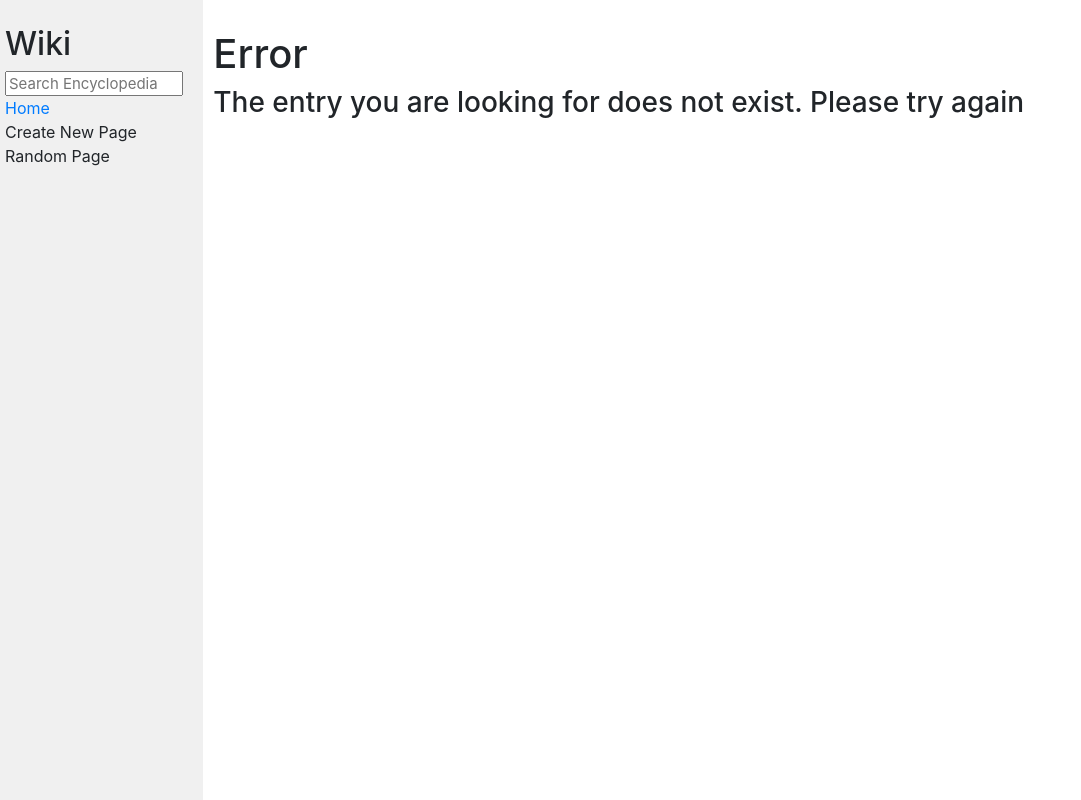
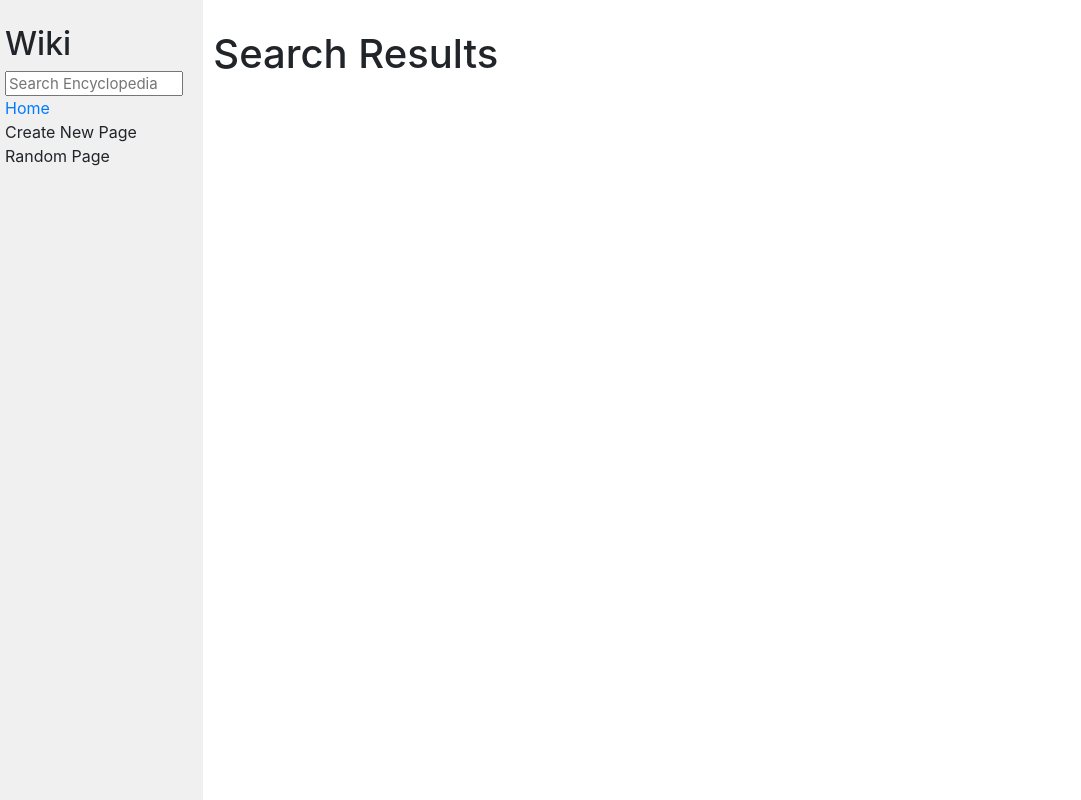
Before and after one commit to bitTorin/wiki, a Django app: page /search in a window 1280 px wide. Shown: the whole page, without its empty margins (0-1081 px from the left). Run offline with Django 3.2, Linux system fonts and the light colour scheme; some libraries are stand-ins or nearby versions.

Commit message:
fixed /wiki url handler and search url template

```diff
--- a/encyclopedia/templates/encyclopedia/layout.html
+++ b/encyclopedia/templates/encyclopedia/layout.html
@@ -13,7 +13,7 @@
             <div class="sidebar col-lg-2 col-md-3">
                 <h2>Wiki</h2>
                 <form action="{% url 'search' %}">
-                    <input autocomplete="off" class="search" type="text" name="inquiry" placeholder="Search Encyclopedia">
+                    <input autocomplete="off" class="search" type="text" name="q" placeholder="Search Encyclopedia">
                 </form>
                 <div>
                     <a href="{% url 'index' %}">Home</a>
--- a/encyclopedia/templates/encyclopedia/search.html
+++ b/encyclopedia/templates/encyclopedia/search.html
@@ -7,10 +7,15 @@
 {% block body %}
     <h1>Search Results</h1>
 
-    <ul>
-        {% for entry in results %}
-            <li><a href="wiki/{{ entry }}">{{ entry }}</a></li>
+    <!-- {% if inquiry != entry %} -->
+      <ul>
+        {% for entry in entries %}
+          <li><a href="wiki/{{ entry }}">{{ entry }}</a></li>
         {% endfor %}
-    </ul>
+      </ul>
+    <!-- {% else %}
+      <h1>Error</h1>
+      <h3>The entry you are looking for does not exist. Please try again</h3>
+    {% endif %} -->
 
 {% endblock %}
--- a/encyclopedia/urls.py
+++ b/encyclopedia/urls.py
@@ -4,6 +4,6 @@ from . import views
 
 urlpatterns = [
     path("", views.index, name="index"),
-    path("<str:title>", views.entry, name="entry"),
+    path("wiki/<str:title>", views.entry, name="entry"),
     path("search", views.search, name="search")
 ]
--- a/encyclopedia/views.py
+++ b/encyclopedia/views.py
@@ -4,6 +4,8 @@ from django.shortcuts import render
 from django.urls import reverse
 
 from . import util
+
+entries = []
 
 class SearchForm(forms.Form):
     inquiry = forms.CharField(label="inquiry")
@@ -24,22 +26,14 @@ def entry(request, title):
     })
 
 def search(request):
-    form = SearchForm(request.POST)
-    if form.is_valid():
-        inquiry = form.cleaned_data["inquiry"]
-        entries = util.list_entries()
-        for entry in entries:
-            if inquiry == entry:
-                title = inquiry.capitalize
-                return HttpResponseRedirect(reverse("title:entry"))
-            else:
-                return render(request, "encyclopedia/search.html", {
-                "results": util.list_entries(entry)
-                })
-    else:
-        return render(request, "encyclopedia/index.html", {
-            "form": NewTaskForm()
-        })
+    entries = util.list_entries()
+    inquiry = request.GET.get("q","")
+    if inquiry in entries:
+        return redirect (entry, inquiry)
+    results = [entry for entry in entries if inquiry.lower() in entry.lower()]
+    return render(request, "encyclopedia/search.html", {
+        "entries": results
+    })
 
 # def add(request):
 #     if request.method == "POST":
--- a/wiki/urls.py
+++ b/wiki/urls.py
@@ -19,5 +19,5 @@ from django.urls import include, path
 urlpatterns = [
     path('admin/', admin.site.urls),
     path('', include("encyclopedia.urls")),
-    path('wiki/', include("encyclopedia.urls"))
+    # path('wiki/', include("encyclopedia.urls"))
 ]
```
